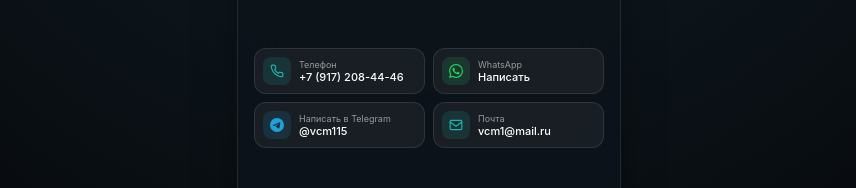
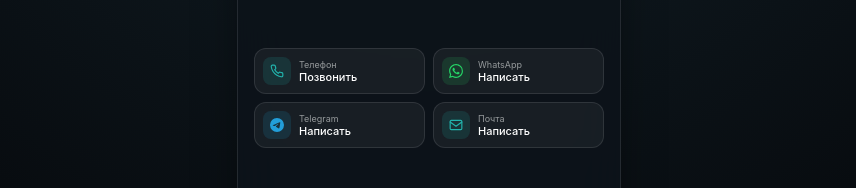
Before and after one commit to vcm1/vcard, a plain HTML site: page maksim/index.html in a window 1280 px wide. Shown: the part 394-582 px from the top of the page, without its empty margins (211-1067 px from the left). Drawn offline with Linux system fonts and the light colour scheme.

Commit message:
Deploy maksim: index.html

```diff
--- a/maksim/index.html
+++ b/maksim/index.html
@@ -131,7 +131,7 @@
           <span class="tile-icon" style="background:rgba(34,180,173,.15)"><svg xmlns="http://www.w3.org/2000/svg" class="icon" viewBox="0 0 24 24" fill="none" aria-hidden="true"><path d="M22 16.92v3a2 2 0 0 1-2.18 2 19.79 19.79 0 0 1-8.63-3.07 19.5 19.5 0 0 1-6-6 19.79 19.79 0 0 1-3.07-8.67A2 2 0 0 1 4.11 2h3a2 2 0 0 1 2 1.72c.127.96.361 1.903.7 2.81a2 2 0 0 1-.45 2.11L8.09 9.91a16 16 0 0 0 6 6l1.27-1.27a2 2 0 0 1 2.11-.45c.907.339 1.85.573 2.81.7A2 2 0 0 1 22 16.92z" stroke="#22b4ad" stroke-width="2" stroke-linecap="round" stroke-linejoin="round"/></svg></span>
           <span class="tile-text">
             <span class="tile-label">Телефон</span>
-            <span class="tile-value">+7 (917) 208-44-46</span>
+            <span class="tile-value">Позвонить</span>
           </span>
         </a>
         <a href="https://wa.me/79172084446" class="tile" target="_blank" rel="noopener noreferrer">
@@ -144,15 +144,15 @@
         <a href="https://t.me/vcm115" class="tile" target="_blank" rel="noopener noreferrer">
           <span class="tile-icon" style="background:rgba(34,158,217,.15)"><svg xmlns="http://www.w3.org/2000/svg" class="icon" viewBox="0 0 24 24" aria-hidden="true"><path fill="#229ED9" d="M11.944 0A12 12 0 0 0 0 12a12 12 0 0 0 12 12 12 12 0 0 0 12-12A12 12 0 0 0 12 0a12 12 0 0 0-.056 0zm4.962 7.224c.1-.002.321.023.465.14a.506.506 0 0 1 .171.325c.016.093.036.306.02.472-.18 1.898-.962 6.502-1.36 8.627-.168.9-.499 1.201-.82 1.23-.696.065-1.225-.46-1.9-.902-1.056-.693-1.653-1.124-2.678-1.8-1.185-.78-.417-1.21.258-1.91.177-.184 3.247-2.977 3.307-3.23.007-.032.014-.15-.056-.212s-.174-.041-.249-.024c-.106.024-1.793 1.14-5.061 3.345-.48.33-.913.49-1.302.48-.428-.008-1.252-.241-1.865-.44-.752-.245-1.349-.374-1.297-.789.027-.216.325-.437.893-.663 3.498-1.524 5.83-2.529 6.998-3.014 3.332-1.386 4.025-1.627 4.476-1.635z"/></svg></span>
           <span class="tile-text">
-            <span class="tile-label">Написать в Telegram</span>
-            <span class="tile-value">@vcm115</span>
+            <span class="tile-label">Telegram</span>
+            <span class="tile-value">Написать</span>
           </span>
         </a>
         <a href="mailto:vcm1@mail.ru" class="tile">
           <span class="tile-icon" style="background:rgba(34,180,173,.15)"><svg xmlns="http://www.w3.org/2000/svg" class="icon" viewBox="0 0 24 24" fill="none" aria-hidden="true"><rect x="2" y="4" width="20" height="16" rx="2" stroke="#22b4ad" stroke-width="2"/><path d="m2 7 10 7 10-7" stroke="#22b4ad" stroke-width="2" stroke-linecap="round" stroke-linejoin="round"/></svg></span>
           <span class="tile-text">
             <span class="tile-label">Почта</span>
-            <span class="tile-value">vcm1@mail.ru</span>
+            <span class="tile-value">Написать</span>
           </span>
         </a>
     </section>
```
